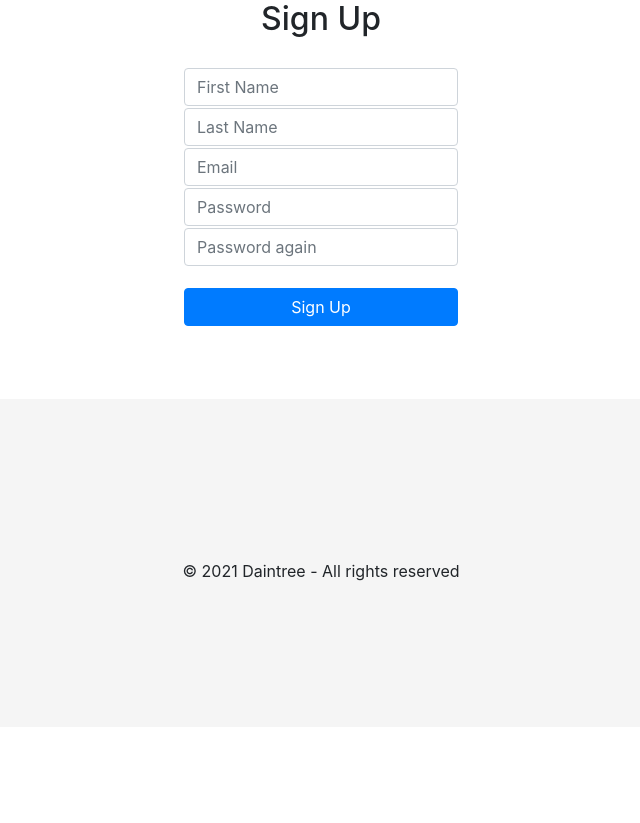
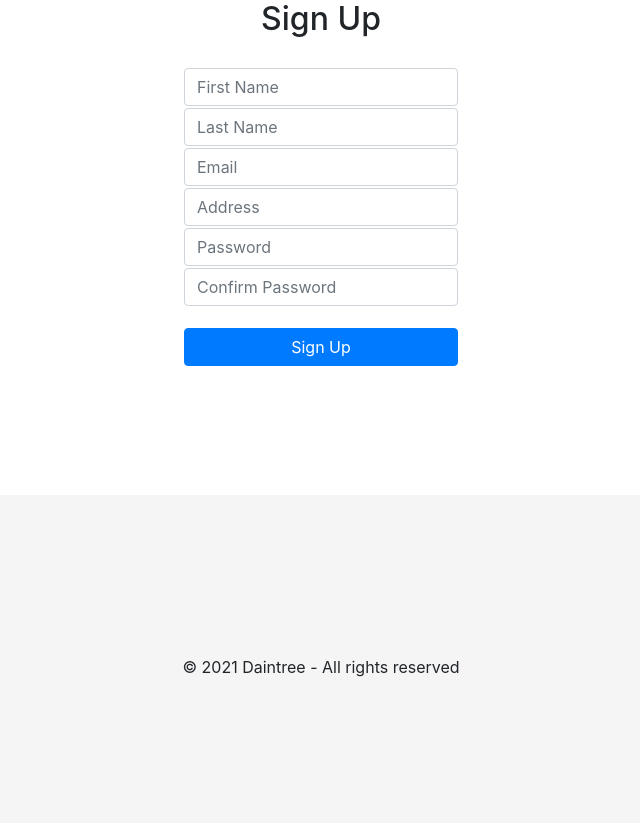
Before and after one commit to idaeusice/shopping-cart-php, a PHP site: page /signup.php in a window 1280 px wide. Shown: the part 201-1024 px from the top of the page, without its empty margins (319-959 px from the left). Before the commit the page ends 782 px from the top, so only its background shows below. Run offline with PHP 8.4, Linux system fonts and the light colour scheme; data that the repository does not hold is empty; some libraries are stand-ins or nearby versions; some web fonts are replaced.

Commit message:
update form on signup

```diff
--- a/signup.php
+++ b/signup.php
@@ -79,10 +79,13 @@
                     <td><input id='email' name='email' class='form-control' placeholder='Email' type='email' maxlength='45' required></td>
                 </tr>
                 <tr>
+                    <td><input id='address' name='address' class='form-control' placeholder='Address' type='text' maxlength='45' required></td>
+                </tr>
+                <tr>
                     <td><input  id='password' name ='password' class='form-control' placeholder='Password' type='password' minlength='8' maxlength='45' required></td>
                 </tr>
                 <tr>
-                    <td><input  id='password2' name ='password2' class='form-control' placeholder='Password again' type='password' minlength='8' maxlength='45' required><br></td>
+                    <td><input  id='password2' name ='password2' class='form-control' placeholder='Confirm Password' type='password' minlength='8' maxlength='45' required><br></td>
                 </tr>
                 <tr>
                     <td><input type='submit' name='submit' class='btn btn-primary btn-block' value='Sign Up'></td>
@@ -104,6 +107,7 @@
         </form>
     </div>
 </div>
+<br><br><br><br>
 <?php
     include ('footer.php');
 ?>
```
